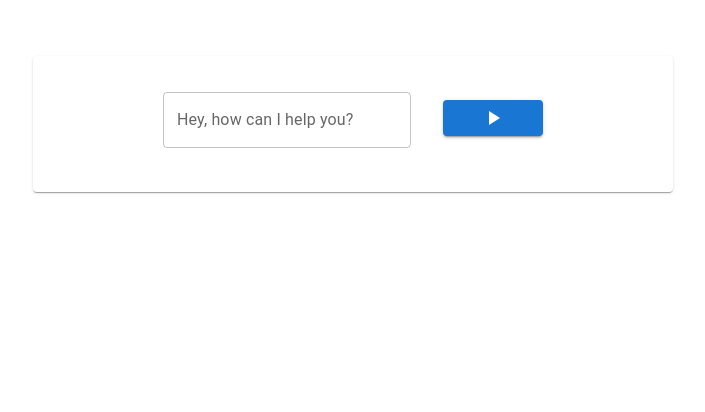
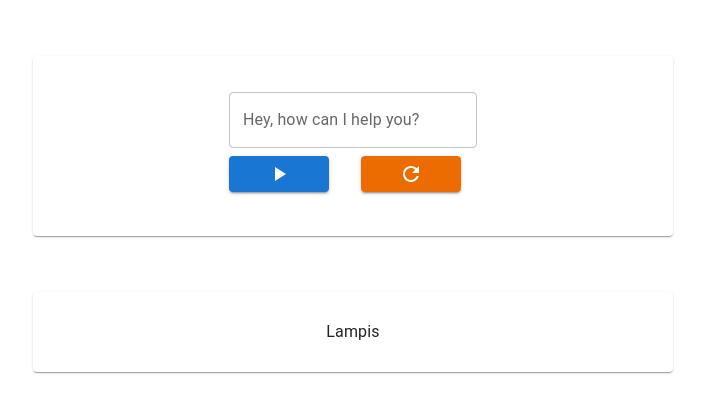
Before and after one commit to l-papantoniou/openai-ui, a React (Create React App) app: page / in a window 1280 px wide. Shown: the top 412 px of the page, without its empty margins (391-1096 px from the left). Built offline with nearby package versions, Linux system fonts and the light colour scheme; the HTML template or start-up script is replaced by a standard one.

Commit message:
Changes on form.

```diff
--- a/src/App.js
+++ b/src/App.js
@@ -1,9 +1,10 @@
-import {useState} from 'react';
+import {useState, Fragment} from 'react';
 import axios from 'axios';
 import TextField from "@mui/material/TextField";
 import Button from "@mui/material/Button";
 import ResponseContainer from "./components/ResponseContainer";
 import LoadingIndicator from "./components/LoadingIndicator";
+
 
 import CardContent from '@mui/material/CardContent';
 import Container from "@mui/material/Container";
@@ -15,7 +16,7 @@ const CHAT_URI = `http://localhost:5000/chat`;
 
 function App() {
     const [input, setInput] = useState('');
-    const [output, setOutput] = useState('');
+    const [output, setOutput] = useState('Lampis');
     const [isLoading, setIsLoading] = useState(false)
 
     const initialStates = () => {
@@ -42,7 +43,7 @@ function App() {
 
 
     return (
-        <div>
+        <Fragment>
             <Container maxWidth="xl">
                 <CardComponent>
                     <CardContent>
@@ -50,29 +51,28 @@ function App() {
                             <TextField id="outlined-basic"
                                        label="Hey, how can I help you?"
                                        variant="outlined"
+                                       fullWidth
                                        value={input}
                                        onChange={handleInputChange}/>
+                        </form>
                         <Button
                             style={{width: "100px"}}
                             type="submit"
                             fullWidth
                             variant="contained"
-                                sx={{mt: 1, ml: 4}}
+                            sx={{mt: 1}}
                         >
                             <PlayArrowIcon/>
                         </Button>
-                        </form>
-
-                    </CardContent>
                         {output !== '' &&
                             <ClearButton onClick={() => initialStates()}/>
                         }
+                    </CardContent>
                 </CardComponent>
-            </Container>
-
                 {isLoading && <LoadingIndicator/>}
                 {output && <ResponseContainer responses={output}/>}
-        </div>
+            </Container>
+        </Fragment>
     );
 }
 
--- a/src/components/CardComponent.js
+++ b/src/components/CardComponent.js
@@ -6,10 +6,10 @@ const CardComponent = ({children}) => {
             ml: 50,
             maxWidth: "sm",
             marginTop: 7,
+            mb: 2,
             display: "flex",
             flexDirection: "column",
             alignItems: "center",
-            color: "#fff",
             padding: "20px",
         }}>
             {children}
--- a/src/components/ClearButton.js
+++ b/src/components/ClearButton.js
@@ -9,7 +9,7 @@ const ClearButton = ({onClick}) => {
             color="warning"
             variant="contained"
             onClick={onClick}
-            sx={{ml: 60}}
+            sx={{ml: 4, mt: 1}}
         >
             <RefreshIcon/>
         </Button>
--- a/src/components/ResponseContainer.js
+++ b/src/components/ResponseContainer.js
@@ -1,13 +1,14 @@
 import React from 'react';
 import {Box, Typography} from '@mui/material';
+import CardComponent from "./CardComponent";
 
 const ResponseContainer = ({responses}) => {
     return (
-        <Box sx={{p: 2, border: '1px solid #ccc', borderRadius: 4}}>
+       <CardComponent>
             <Typography variant="body1" sx={{my: 1}}>
                 {responses}
             </Typography>
-        </Box>
+       </CardComponent>
     );
 };
 
```
Lines whose indentation alone changed are shown as unchanged.
